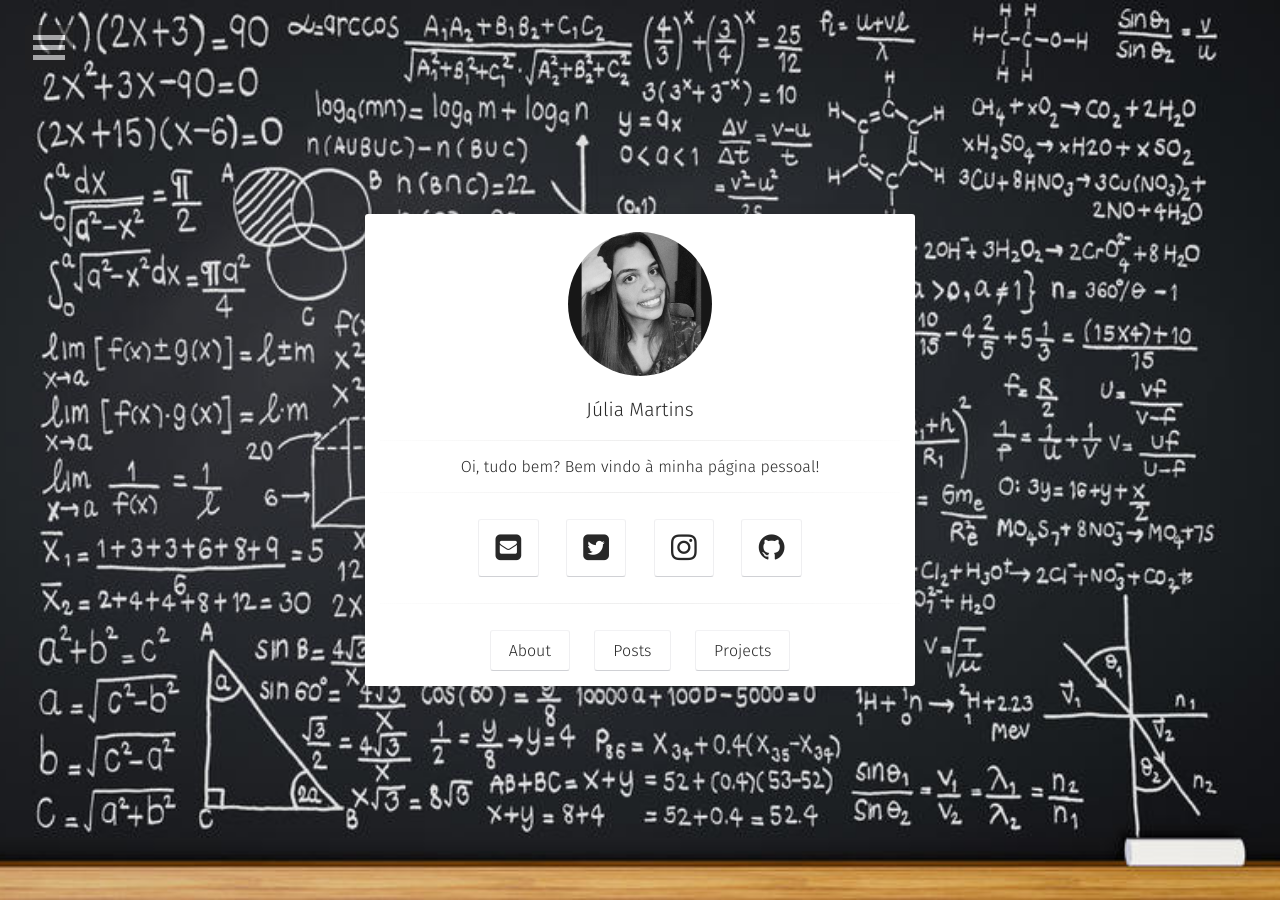
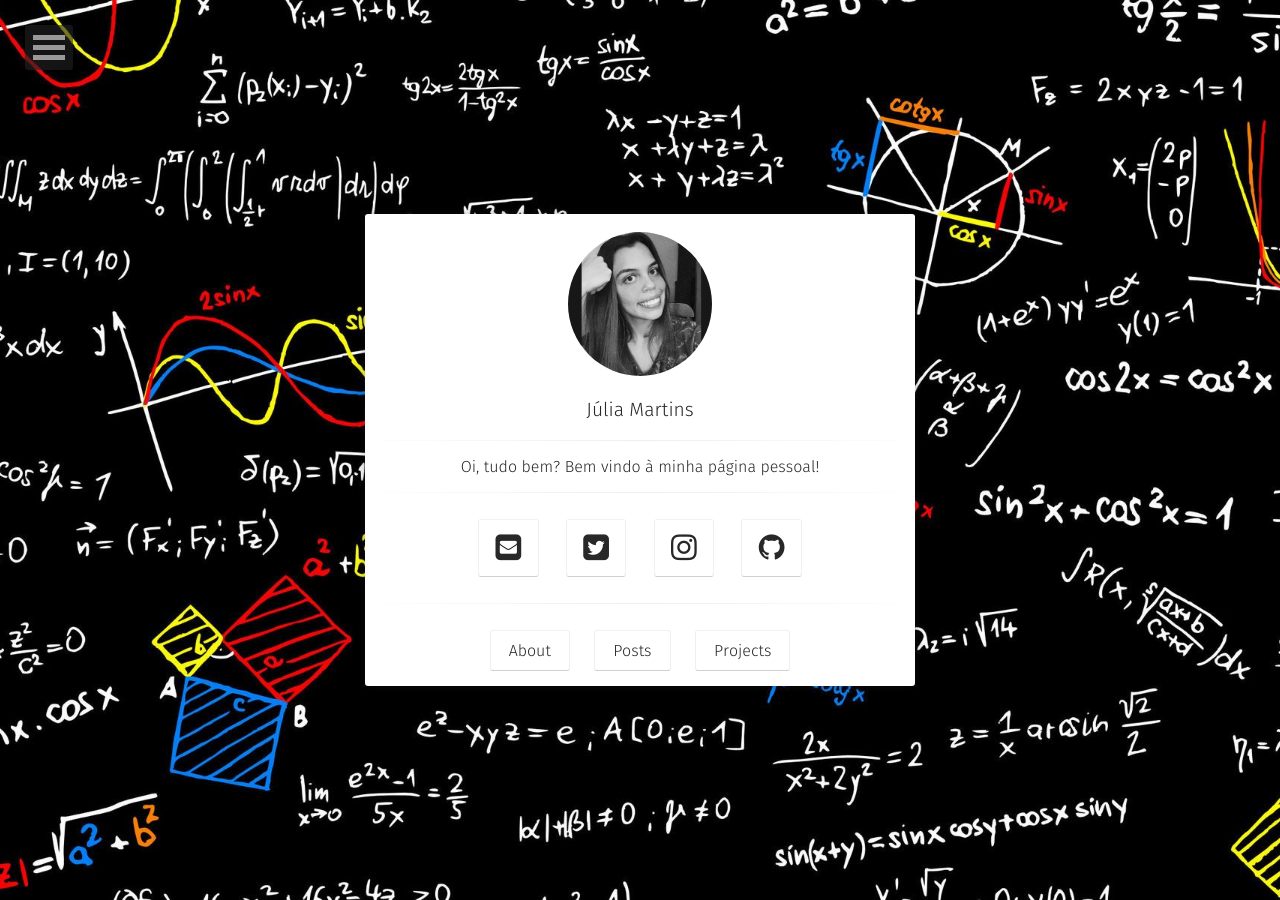
Before and after one commit to julialmartins/julialmartins.github.io, a Jekyll site: the page built from index.html, in a window 1280 px wide. Built offline with Jekyll 4.4.1, drawn with Linux system fonts in a browser that asks for light colours; some web fonts are replaced.

Commit message:
alteracoes

```diff
--- a/_config.yml
+++ b/_config.yml
@@ -5,7 +5,7 @@ description:        "Moon is a minimal, one column jekyll theme for your blog."
 reading_time:       true
 words_per_minute:   200
 logo:               'foto.jpeg'
-background:         'fundo.jpg'
+background:         'fundo2.jpg'
 tiled_bg:           false   # Set this true if you want to tile your background image, otherwise it will be covered
 locale:             en_US
 url:                https://julialmartins.github.io/
```
